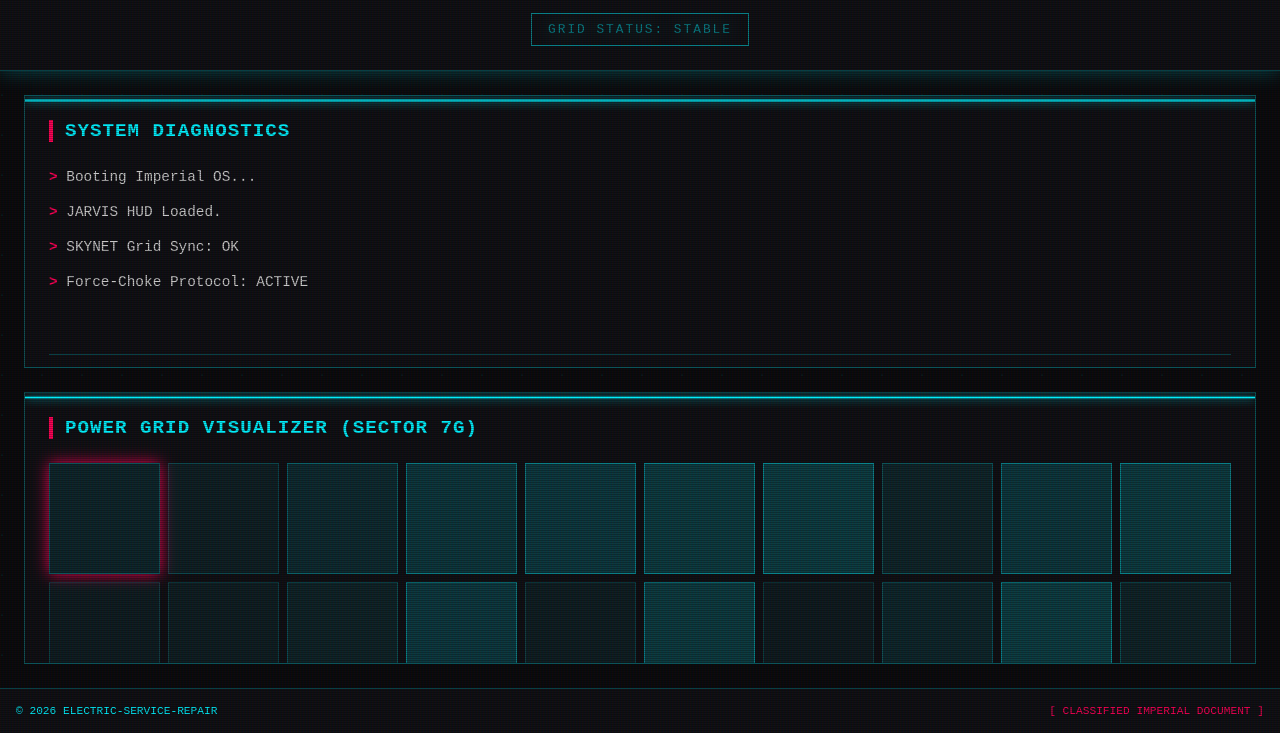
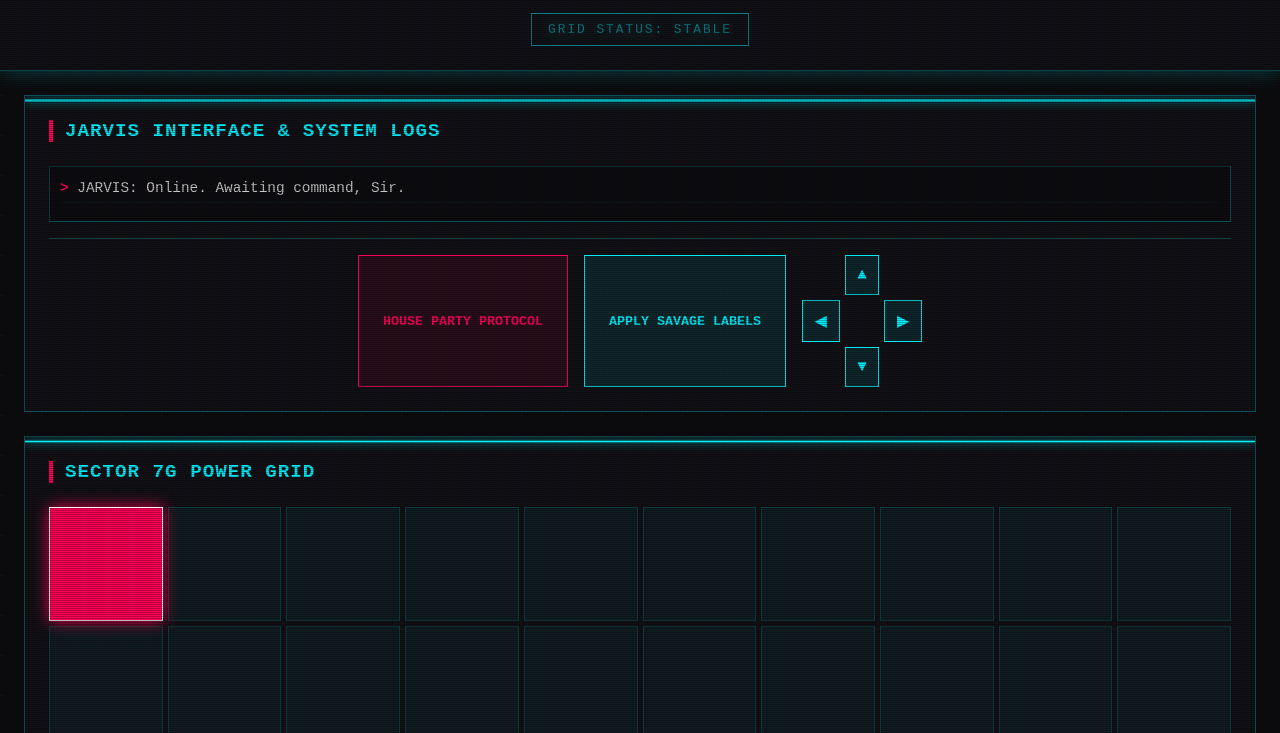
Before and after one commit to Turbo-the-tech-dev/DEATHSTAR, a website: page index.html in a window 1280 px wide. Shown: the part 67-800 px from the top of the page. Drawn offline with Linux system fonts and the light colour scheme.

Commit message:
Imperial HUD Update: Integrate Jarvis House Party Protocol & Savage Label Manager

```diff
--- a/index.html
+++ b/index.html
@@ -28,23 +28,19 @@
             background-size: 40px 40px;
             color: var(--primary-glow);
             font-family: var(--font-mono);
-            overflow: hidden;
-            height: 100vh;
+            overflow-x: hidden;
+            min-height: 100vh;
             display: flex;
             flex-direction: column;
         }
 
-        /* Scanline Effect */
         body::before {
             content: " ";
             display: block;
-            position: absolute;
-            top: 0;
-            left: 0;
-            bottom: 0;
-            right: 0;
+            position: fixed;
+            top: 0; left: 0; bottom: 0; right: 0;
             background: linear-gradient(rgba(18, 16, 16, 0) 50%, rgba(0, 0, 0, 0.25) 50%), linear-gradient(90deg, rgba(255, 0, 0, 0.06), rgba(0, 255, 0, 0.02), rgba(0, 0, 255, 0.06));
-            z-index: 10;
+            z-index: 100;
             background-size: 100% 2px, 3px 100%;
             pointer-events: none;
         }
@@ -53,8 +49,9 @@
             padding: 1.5rem;
             border-bottom: 1px solid var(--border-glow);
             display: flex;
-            justify-content: space-between;
-            align-items: center;
+            flex-direction: column;
+            gap: 1rem;
+            text-align: center;
             background: var(--panel-bg);
             box-shadow: 0 0 20px var(--border-glow);
         }
@@ -66,6 +63,8 @@
             font-size: 0.8rem;
             letter-spacing: 2px;
             animation: pulse 2s infinite;
+            display: inline-block;
+            margin: 0 auto;
         }
 
         @keyframes pulse {
@@ -81,17 +80,6 @@
             grid-template-rows: auto auto;
             gap: 1.5rem;
             padding: 1.5rem;
-            overflow-y: auto;
-        }
-
-        body {
-            overflow-y: auto;
-        }
-
-        header {
-            flex-direction: column;
-            gap: 1rem;
-            text-align: center;
         }
 
         .panel {
@@ -133,41 +121,30 @@
             line-height: 1.6;
             color: #ccc;
             flex: 1;
+            max-height: 200px;
+            overflow-y: auto;
+            background: rgba(0,0,0,0.3);
+            padding: 10px;
+            border: 1px inset var(--border-glow);
         }
 
-        .terminal-line { margin-bottom: 0.75rem; }
+        .terminal-line { margin-bottom: 0.5rem; border-bottom: 1px solid rgba(0,243,255,0.05); padding-bottom: 2px; }
         .prompt { color: var(--secondary-glow); font-weight: bold; }
-
-        .glitch {
-            font-weight: bold;
-            text-transform: uppercase;
-            position: relative;
-            display: inline-block;
-        }
-
-        footer {
-            padding: 1rem;
-            text-align: center;
-            font-size: 0.7rem;
-            border-top: 1px solid var(--border-glow);
-            background: var(--panel-bg);
-            display: flex;
-            justify-content: space-between;
-            align-items: center;
-        }
+        .jarvis-msg { color: #fff; text-shadow: 0 0 5px var(--primary-glow); }
 
         .grid-visualizer {
             display: grid;
             grid-template-columns: repeat(10, 1fr);
-            gap: 8px;
+            gap: 5px;
             flex: 1;
+            margin-bottom: 1rem;
         }
 
         .grid-cell {
             aspect-ratio: 1;
             background: rgba(0, 243, 255, 0.05);
             border: 1px solid rgba(0, 243, 255, 0.15);
-            animation: flicker 3s infinite;
+            transition: all 0.3s;
         }
 
         .grid-cell.active {
@@ -177,25 +154,56 @@
             z-index: 5;
         }
 
-        @keyframes flicker {
-            0% { background: rgba(0, 243, 255, 0.05); border-color: rgba(0, 243, 255, 0.15); }
-            50% { background: rgba(0, 243, 255, 0.2); border-color: rgba(0, 243, 255, 0.4); }
-            100% { background: rgba(0, 243, 255, 0.05); border-color: rgba(0, 243, 255, 0.15); }
+        .grid-cell.party {
+            animation: party-flicker 0.5s infinite;
         }
 
-        .info-group {
-            display: flex;
-            flex-direction: column;
-            gap: 1.5rem;
+        @keyframes party-flicker {
+            0% { background: var(--primary-glow); }
+            50% { background: var(--secondary-glow); }
+            100% { background: gold; }
         }
 
-        .sub-panel {
+        .control-group {
+            display: flex;
+            flex-wrap: wrap;
+            gap: 1rem;
+            justify-content: center;
+            margin-top: 1rem;
+            padding-top: 1rem;
             border-top: 1px solid var(--border-glow);
-            padding-top: 1.5rem;
-            margin-top: 1.5rem;
         }
 
-        /* D-PAD STYLES */
+        .savage-btn {
+            background: rgba(255, 0, 85, 0.1);
+            border: 1px solid var(--secondary-glow);
+            color: var(--secondary-glow);
+            padding: 0.75rem 1.5rem;
+            font-family: var(--font-mono);
+            font-weight: bold;
+            text-transform: uppercase;
+            cursor: pointer;
+            transition: all 0.2s;
+        }
+
+        .savage-btn:hover {
+            background: var(--secondary-glow);
+            color: #fff;
+            box-shadow: 0 0 20px var(--secondary-glow);
+        }
+
+        .savage-btn.blue {
+            background: rgba(0, 243, 255, 0.1);
+            border-color: var(--primary-glow);
+            color: var(--primary-glow);
+        }
+
+        .savage-btn.blue:hover {
+            background: var(--primary-glow);
+            color: var(--bg-dark);
+            box-shadow: 0 0 20px var(--primary-glow);
+        }
+
         .dpad {
             display: grid;
             grid-template-areas:
@@ -203,143 +211,144 @@
                 "left . right"
                 ". down .";
             gap: 5px;
-            margin: 1rem auto;
-            width: 150px;
+            width: 120px;
         }
 
         .dpad-btn {
             background: rgba(0, 243, 255, 0.1);
             border: 1px solid var(--primary-glow);
             color: var(--primary-glow);
-            padding: 15px;
-            font-size: 1.2rem;
-            font-weight: bold;
+            padding: 10px;
             text-align: center;
             cursor: pointer;
-            transition: all 0.2s;
             user-select: none;
         }
 
-        .dpad-btn:active {
-            background: var(--primary-glow);
-            color: var(--bg-dark);
-            box-shadow: 0 0 20px var(--primary-glow);
-        }
+        .dpad-btn:active { background: var(--primary-glow); color: #000; }
 
-        .btn-up { grid-area: up; }
-        .btn-left { grid-area: left; }
-        .btn-right { grid-area: right; }
-        .btn-down { grid-area: down; }
-
-        .control-panel {
-            display: flex;
-            flex-direction: column;
-            align-items: center;
+        footer {
+            padding: 1rem;
+            text-align: center;
+            font-size: 0.7rem;
+            background: var(--panel-bg);
             border-top: 1px solid var(--border-glow);
-            padding-top: 1rem;
-            margin-top: 1rem;
         }
     </style>
 </head>
 <body>
     <header>
-        <div class="logo">
-            <h1 class="glitch">🛰️ DEATHSTAR CORE</h1>
-        </div>
-        <div class="status-badge">Grid Status: STABLE</div>
+        <h1>🛰️ DEATHSTAR CORE</h1>
+        <div class="status-badge" id="main-status">Grid Status: STABLE</div>
     </header>
 
     <main>
         <section class="panel">
-            <div class="info-group">
-                <div>
-                    <h2>System Diagnostics</h2>
-                    <div class="terminal">
-                        <div class="terminal-line"><span class="prompt">></span> Booting Imperial OS...</div>
-                        <div class="terminal-line"><span class="prompt">></span> JARVIS HUD Loaded.</div>
-                        <div class="terminal-line"><span class="prompt">></span> SKYNET Grid Sync: OK</div>
-                        <div class="terminal-line"><span class="prompt">></span> Force-Choke Protocol: ACTIVE</div>
-                    </div>
-                </div>
+            <h2>JARVIS Interface & System Logs</h2>
+            <div class="terminal" id="terminal">
+                <div class="terminal-line"><span class="prompt">></span> JARVIS: Online. Awaiting command, Sir.</div>
+            </div>
 
-                <div class="sub-panel">
-                    <h2>Manual Override</h2>
-                    <div class="control-panel">
-                        <div class="dpad">
-                            <div class="dpad-btn btn-up" onclick="move('up')">▲</div>
-                            <div class="dpad-btn btn-left" onclick="move('left')">◀</div>
-                            <div class="dpad-btn btn-right" onclick="move('right')">▶</div>
-                            <div class="dpad-btn btn-down" onclick="move('down')">▼</div>
-                        </div>
-                        <div style="font-size: 0.7rem; opacity: 0.7;">NAVIGATE SECTOR 7G</div>
-                    </div>
+            <div class="control-group">
+                <button class="savage-btn" onclick="houseParty()">House Party Protocol</button>
+                <button class="savage-btn blue" onclick="applySavageLabels()">Apply Savage Labels</button>
+                <div class="dpad">
+                    <div class="dpad-btn" style="grid-area: up" onclick="move('up')">▲</div>
+                    <div class="dpad-btn" style="grid-area: left" onclick="move('left')">◀</div>
+                    <div class="dpad-btn" style="grid-area: right" onclick="move('right')">▶</div>
+                    <div class="dpad-btn" style="grid-area: down" onclick="move('down')">▼</div>
                 </div>
             </div>
         </section>
 
         <section class="panel">
-            <h2>Power Grid Visualizer (Sector 7G)</h2>
-            <div class="grid-visualizer" id="grid">
-                <!-- Cells generated via script -->
-            </div>
-            <div class="sub-panel" style="margin-top: auto;">
-                <h2>Imperial Roadmap</h2>
-                <div class="terminal" style="display: flex; gap: 1rem; font-size: 0.7rem;">
-                    <div>[x] Phase I</div>
-                    <div>[x] Phase II</div>
-                    <div>[ ] Phase III</div>
-                    <div>[ ] Phase IV</div>
-                </div>
+            <h2>Sector 7G Power Grid</h2>
+            <div class="grid-visualizer" id="grid"></div>
+            <div class="terminal" id="grid-info" style="max-height: 100px;">
+                <div class="terminal-line">Active Sector: <span id="active-sector">0,0</span></div>
+                <div class="terminal-line">Power Level: <span id="power-level">100%</span></div>
             </div>
         </section>
     </main>
 
     <footer>
-        <span>&copy; 2026 ELECTRIC-SERVICE-REPAIR</span>
-        <span style="color: var(--secondary-glow)">[ CLASSIFIED IMPERIAL DOCUMENT ]</span>
+        &copy; 2026 ELECTRIC-SERVICE-REPAIR | JARVIS HUD v1.0
     </footer>
 
     <script>
         const grid = document.getElementById('grid');
+        const terminal = document.getElementById('terminal');
+        const activeLabel = document.getElementById('active-sector');
+        const powerLabel = document.getElementById('power-level');
+        const mainStatus = document.getElementById('main-status');
         const cells = [];
         let activeIndex = 0;
 
+        // Initialize Grid
         for (let i = 0; i < 100; i++) {
             const cell = document.createElement('div');
             cell.className = 'grid-cell';
-            cell.style.animationDelay = `${Math.random() * 5}s`;
             grid.appendChild(cell);
             cells.push(cell);
         }
 
-        function updateActiveCell() {
+        function log(msg, type = 'normal') {
+            const line = document.createElement('div');
+            line.className = 'terminal-line' + (type === 'jarvis' ? ' jarvis-msg' : '');
+            line.innerHTML = `<span class="prompt">></span> ${msg}`;
+            terminal.appendChild(line);
+            terminal.scrollTop = terminal.scrollHeight;
+        }
+
+        function updateHUD() {
             cells.forEach(c => c.classList.remove('active'));
             cells[activeIndex].classList.add('active');
-            cells[activeIndex].scrollIntoView({ behavior: 'smooth', block: 'center' });
+            const r = Math.floor(activeIndex / 10);
+            const c = activeIndex % 10;
+            activeLabel.innerText = `${r},${c}`;
+            powerLabel.innerText = `${Math.floor(Math.random() * 20) + 80}%`;
         }
 
         function move(dir) {
-            const row = Math.floor(activeIndex / 10);
-            const col = activeIndex % 10;
-
-            if (dir === 'up' && row > 0) activeIndex -= 10;
-            if (dir === 'down' && row < 9) activeIndex += 10;
-            if (dir === 'left' && col > 0) activeIndex -= 1;
-            if (dir === 'right' && col < 9) activeIndex += 1;
-
-            updateActiveCell();
+            const r = Math.floor(activeIndex / 10);
+            const c = activeIndex % 10;
+            if (dir === 'up' && r > 0) activeIndex -= 10;
+            if (dir === 'down' && r < 9) activeIndex += 10;
+            if (dir === 'left' && c > 0) activeIndex -= 1;
+            if (dir === 'right' && c < 9) activeIndex += 1;
+            updateHUD();
         }
 
-        // Initialize active cell
-        updateActiveCell();
+        function houseParty() {
+            log('JARVIS: House Party Protocol initiated. Deploying all sub-agents.', 'jarvis');
+            mainStatus.innerText = 'Grid Status: PARTY MODE';
+            mainStatus.style.borderColor = 'var(--secondary-glow)';
+            mainStatus.style.color = 'var(--secondary-glow)';
 
-        // Keyboard support
-        window.addEventListener('keydown', (e) => {
-            if (e.key === 'ArrowUp') move('up');
-            if (e.key === 'ArrowDown') move('down');
-            if (e.key === 'ArrowLeft') move('left');
-            if (e.key === 'ArrowRight') move('right');
-        });
+            cells.forEach((cell, i) => {
+                setTimeout(() => {
+                    cell.classList.add('party');
+                }, i * 20);
+            });
+
+            setTimeout(() => {
+                cells.forEach(cell => cell.classList.remove('party'));
+                mainStatus.innerText = 'Grid Status: STABLE';
+                mainStatus.style.borderColor = 'var(--primary-glow)';
+                mainStatus.style.color = 'var(--primary-glow)';
+                log('JARVIS: Repair complete. All suits returned to hangar.', 'jarvis');
+            }, 5000);
+        }
+
+        function applySavageLabels() {
+            log('SKYNET: Scanning repository for "Weak" code...', 'normal');
+            setTimeout(() => {
+                log('SKYNET: Found Issue #60 (Terminator Class).', 'normal');
+                log('SKYNET: Applying "SAVAGE-FIX" label...', 'normal');
+                log('JARVIS: I\'ve also added a "Sir, really?" label to Issue #5.', 'jarvis');
+            }, 1000);
+        }
+
+        updateHUD();
     </script>
 </body>
 </html>
```
